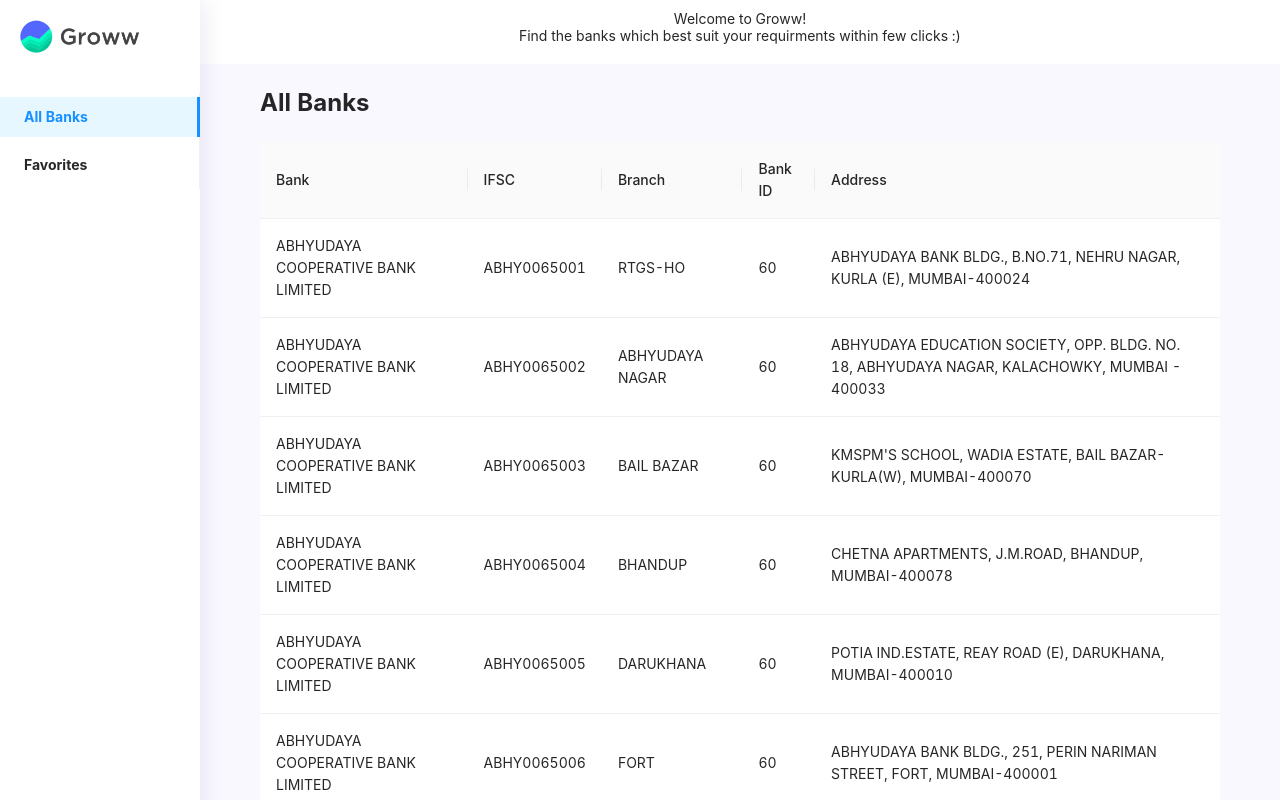
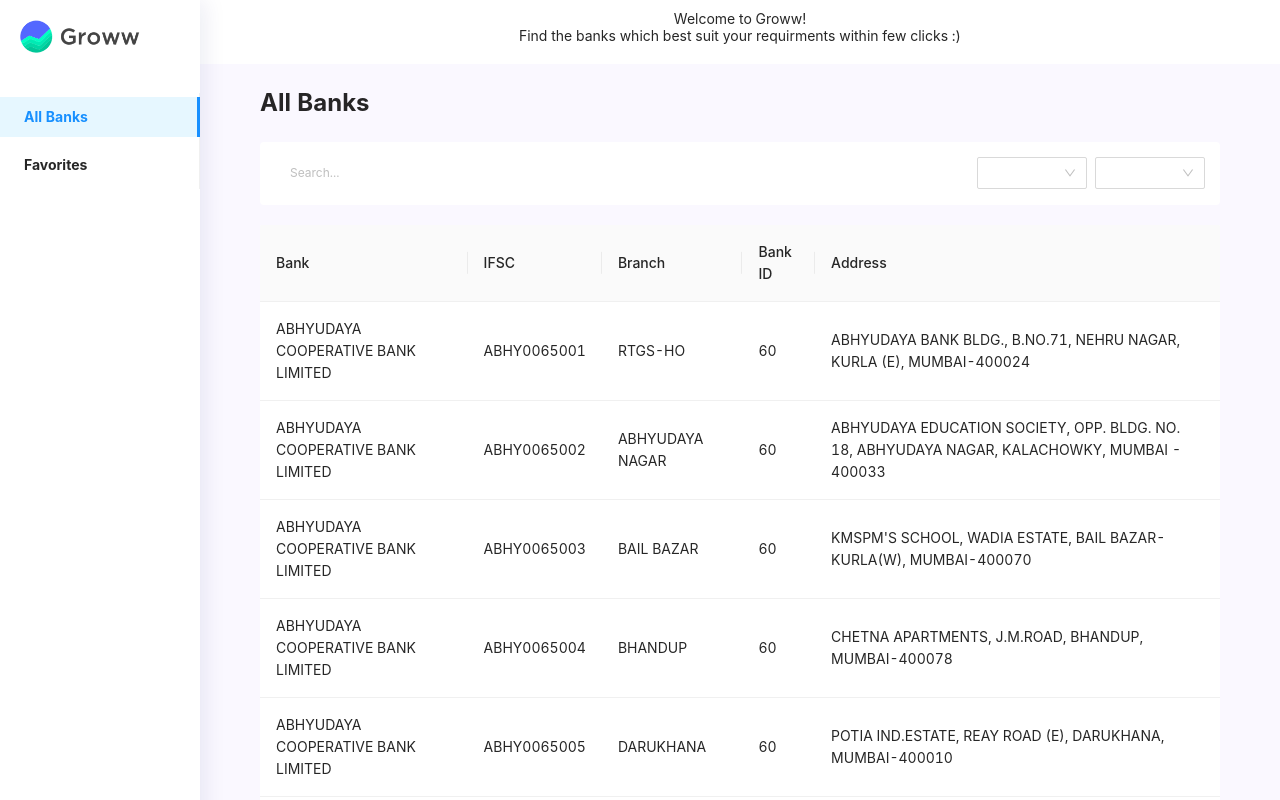
Before and after one commit to khalatevarun/FindYourBank, a React (Create React App) app: page / in a window 1280 px wide. Shown: the top 800 px of the page. Built offline with nearby package versions, Linux system fonts and the light colour scheme; the HTML template or start-up script is replaced by a standard one.

Commit message:
add: dropdowns and search feature component

```diff
--- a/src/constants/customOptions.js
+++ b/src/constants/customOptions.js
@@ -1,4 +1,4 @@
-export const category = [
+export const categories = [
   { label: 'IFSC', value: 'ifsc' },
   { label: 'BANK ID', value: 'bank_id' },
   { label: 'DISTRICT', value: 'district' },
--- a/src/screens/AllBanksScreen/AllBanksScreen.js
+++ b/src/screens/AllBanksScreen/AllBanksScreen.js
@@ -1,11 +1,43 @@
-import { Spin, Table } from 'antd';
+import { Col, Row, Select, Space, Spin, Table, Input } from 'antd';
 import { allbanks_dummyData } from '../../constants/dummyData';
 import { allbanksColumn } from '../../constants/table/allbanksColumn';
+import { Radio } from 'antd';
+import { categories, cities } from '../../constants/customOptions';
+import map from 'lodash/map';
+import get from 'lodash/get';
+import './style.scss';
 
+const { Option } = Select;
 const AllBanksScreen = () => {
   return (
     <Spin spinning={false}>
       <div className="screen-title">All Banks</div>
+      <Row className="search-bar">
+        <Col span={18} push={6}>
+          <Row align="end">
+            <Space>
+              <Select>
+                {map(categories, (category, i) => (
+                  <Option key={i} value={get(category, 'value')}>
+                    {get(category, 'label')}
+                  </Option>
+                ))}
+              </Select>
+
+              <Select>
+                {map(cities, (city, i) => (
+                  <Option key={i} value={get(city, 'value')}>
+                    {get(city, 'label')}
+                  </Option>
+                ))}
+              </Select>
+            </Space>
+          </Row>
+        </Col>
+        <Col span={6} pull={18}>
+          <Input placeholder="Search..." allowClear size="large" />
+        </Col>
+      </Row>
       <Table columns={allbanksColumn()} dataSource={allbanks_dummyData} />
     </Spin>
   );
--- /dev/null
+++ b/src/screens/AllBanksScreen/style.scss
@@ -0,0 +1,29 @@
+.search-bar {
+  padding: 15px;
+  background: white;
+  border-radius: 4px;
+  margin-bottom: 20px;
+
+  .ant-input-search > .ant-input-group > .ant-input-group-addon:last-child {
+    visibility: hidden;
+  }
+
+  .ant-input {
+    font-size: 12px;
+    margin-left: 4px;
+    background: transparent;
+  }
+  .ant-input-affix-wrapper {
+    padding: 4px 11px;
+    border: none;
+    //  background-color: $theme-dark-grey-background;
+  }
+
+  //selector
+
+  .ant-select-selector {
+    font-size: 12px !important;
+    align-items: center;
+    min-width: 110px !important;
+  }
+}
```
